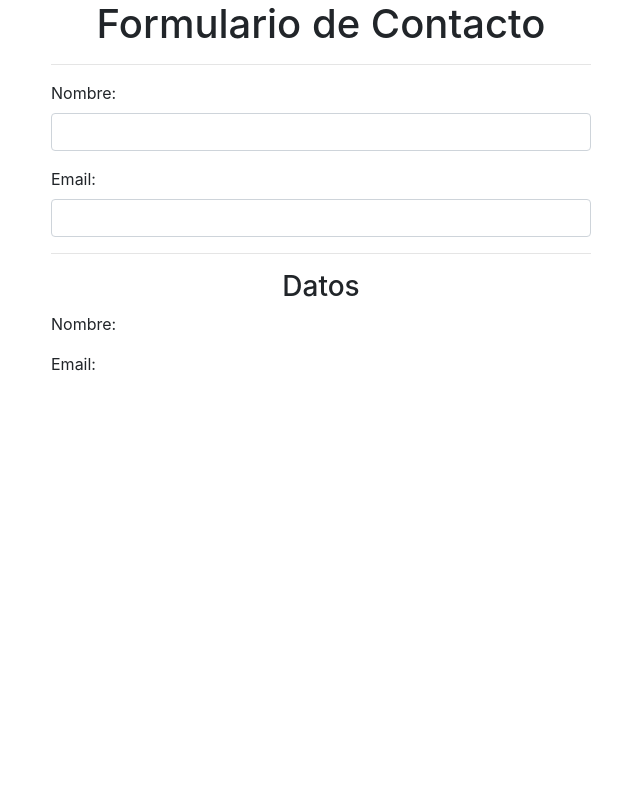
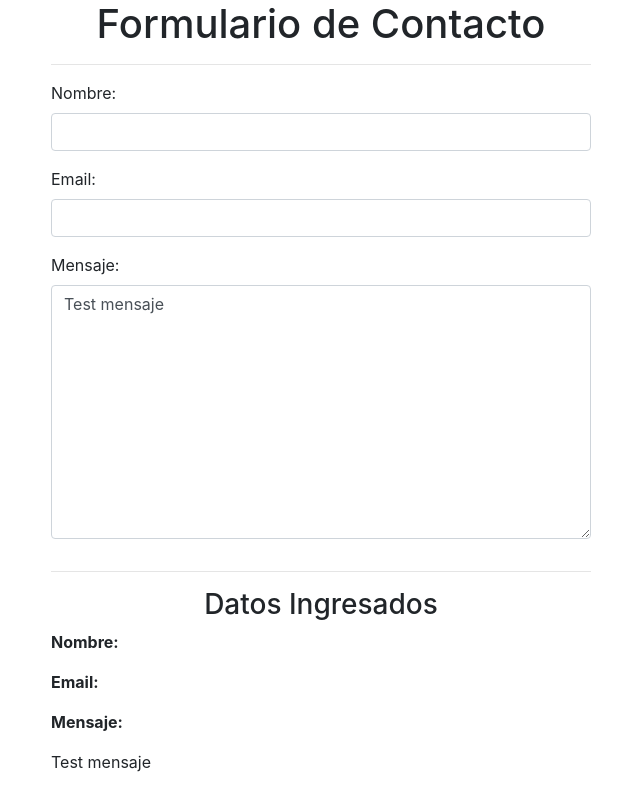
Before and after one commit to juanca84/formulario-vue, a Vue app: page / in a window 1280 px wide. Shown: the whole page, without its empty margins (34-674 px from the left). Built offline with nearby package versions, Linux system fonts and the light colour scheme.

Commit message:
Adicionando text area y formato al mostrar text area

```diff
--- a/src/components/Formulario.vue
+++ b/src/components/Formulario.vue
@@ -9,9 +9,13 @@
             <label for="nombre">Nombre:</label>
             <input type="text" id="nombre" class="form-control" v-model='datosPersona.nombre'>
           </div>
-          <div clas="form-group">
+          <div class="form-group">
             <label for="email">Email:</label>
             <input type="text" id="email" class="form-control" v-model='datosPersona.email'>
+          </div>
+          <div class="form-group">
+            <label for="mensaje">Mensaje:</label>
+            <textarea name="mensaje" id="mensaje" cols="60" rows="10" class="form-control" v-model="mensaje"></textarea>
           </div>
         </div>
       </div>
@@ -21,11 +25,13 @@
         <hr>
         <div class="panel panel-default">
           <div class="panel-heading">
-            <h3 class="text-center">Datos</h3>
+            <h3 class="text-center">Datos Ingresados</h3>
           </div>
           <div class="panel-body">
-            <p>Nombre: {{datosPersona.nombre}}</p>
-            <p>Email: {{datosPersona.email}}</p>
+            <p><strong>Nombre:</strong> {{datosPersona.nombre}}</p>
+            <p><strong>Email:</strong> {{datosPersona.email}}</p>
+            <p><strong>Mensaje:</strong></p>
+            <p class="formato-text-area">{{mensaje}}</p>
           </div>
         </div>
       </div>
@@ -41,11 +47,15 @@ export default {
       datosPersona:{
         nombre:'',
         email:''
-      }
+      },
+      mensaje: 'Test mensaje'
     }
   }
 }
 </script>
 
 <style scoped>
+  .formato-text-area{
+    white-space: pre;
+  }
 </style>
```
